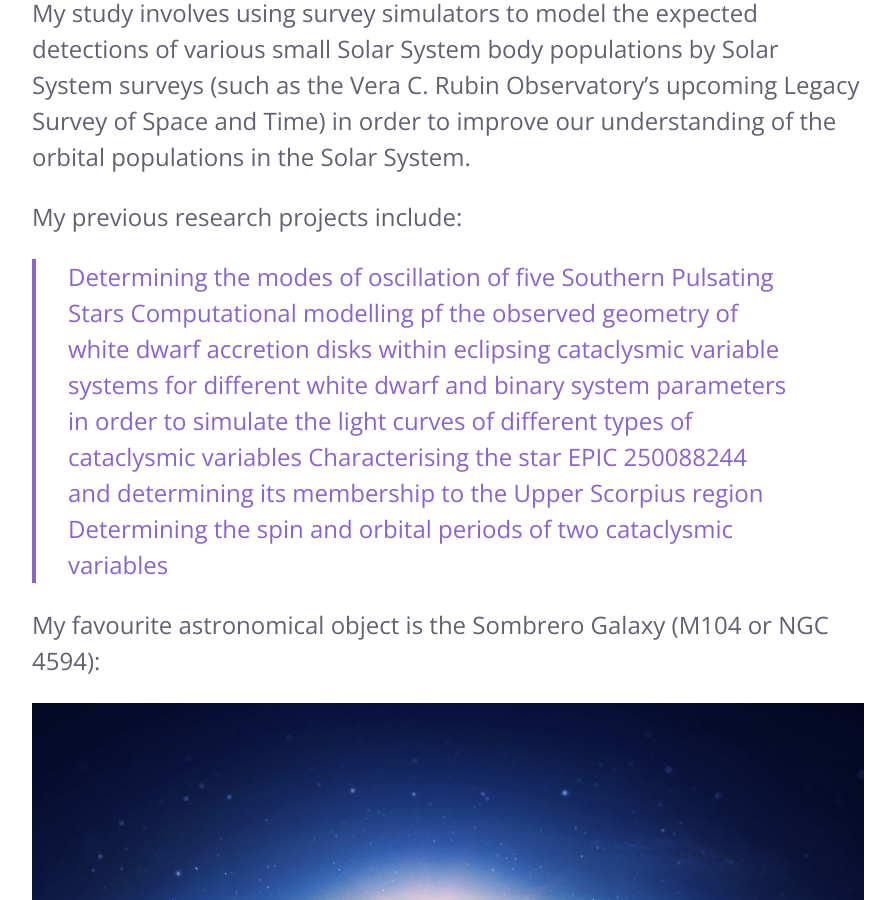
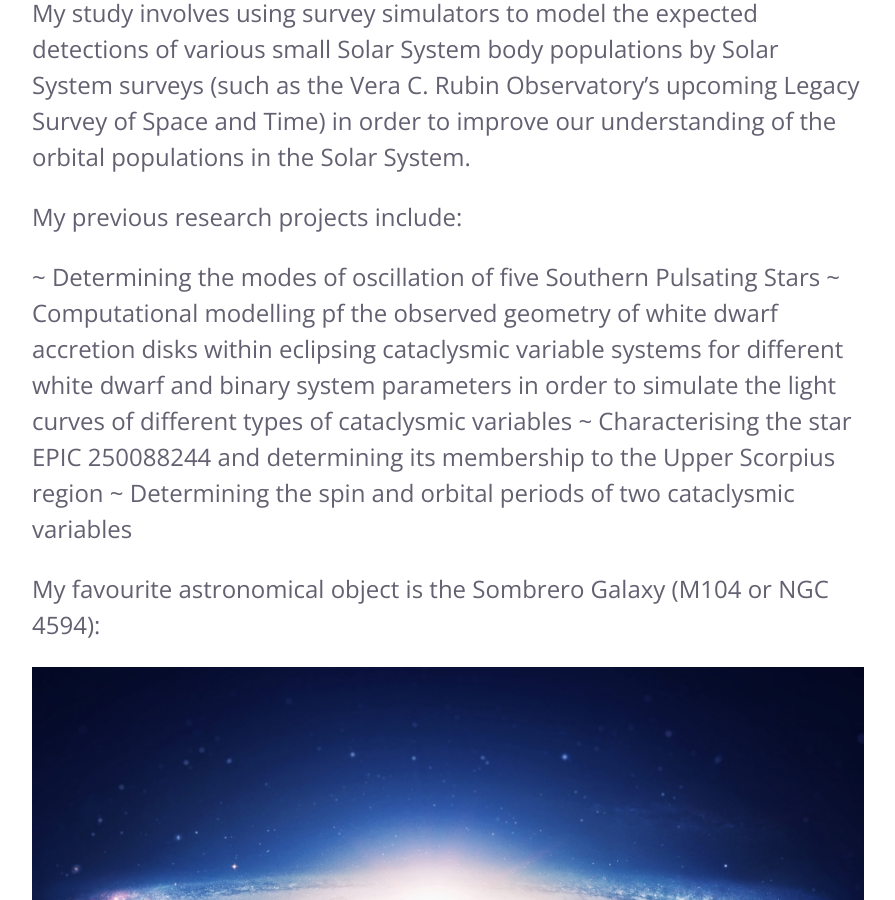
Before and after one commit to rcdorsey/rcdcorsey.github.io, a Jekyll site: the page built from index.md, in a window 1280 px wide and 900 px high, scrolled down 907 px. Shown: the whole window, without its empty margins (192-1087 px from the left). Built offline with Jekyll 4.4.1, drawn with Linux system fonts in a browser that asks for light colours; our own code applies the rules of GitHub Pages for plain Markdown files.

Commit message:
Update index.md

```diff
--- a/index.md
+++ b/index.md
@@ -7,10 +7,10 @@ I am currently researching in the field of Planetary Science as part of my PhD w
 
 My previous research projects include:
 
-> Determining the modes of oscillation of five Southern Pulsating Stars
-> Computational modelling pf the observed geometry of white dwarf accretion disks within eclipsing cataclysmic variable systems for different white dwarf and binary system parameters in order to simulate the light curves of different types of cataclysmic variables
-> Characterising the star EPIC 250088244 and determining its membership to the Upper Scorpius region
-> Determining the spin and orbital periods of two cataclysmic variables
+~ Determining the modes of oscillation of five Southern Pulsating Stars
+~ Computational modelling pf the observed geometry of white dwarf accretion disks within eclipsing cataclysmic variable systems for different white dwarf and binary system parameters in order to simulate the light curves of different types of cataclysmic variables
+~ Characterising the star EPIC 250088244 and determining its membership to the Upper Scorpius region
+~ Determining the spin and orbital periods of two cataclysmic variables
 
 My favourite astronomical object is the Sombrero Galaxy (M104 or NGC 4594):
 
```
